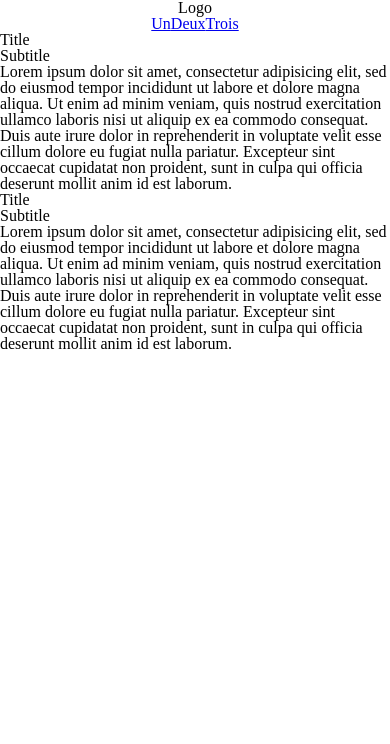
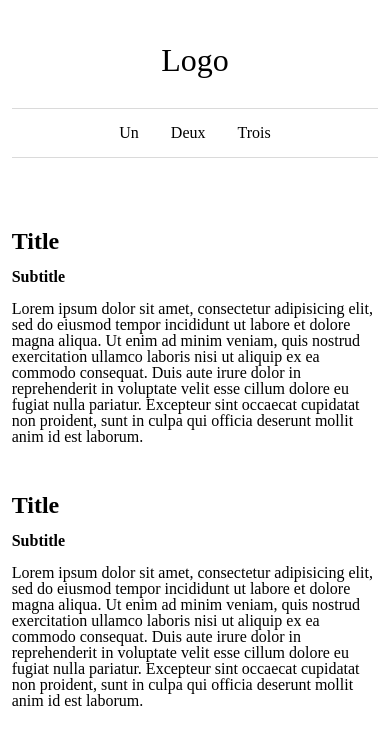
Before and after one commit to Perrine48/challenge_4, a plain HTML site: page mobile_first.html in a window 390 px wide. Drawn offline with Linux system fonts and the light colour scheme.

Commit message:
CSS mobil first end. begin media query

```diff
--- a/css/mobile_first.css
+++ b/css/mobile_first.css
@@ -2,18 +2,61 @@
 header, main, aside {
     display: flex;
     flex-direction: column;
+    background-color: white;
+    padding: 3%;
+    box-sizing: border-box;
 }
 
 /*Header----------------------------------------------------------------*/
 header, nav {
     align-items: center;
+    display: inline-block;
+    width: 100%;
 }
+
+h1{
+    font-size: 2em;
+    color: black;
+    margin: 1em auto;
+    text-align: center;
+}
+
 /*Nav-------------------------------------------------------------------*/
 nav ul {
     display: flex;
     flex-direction: row;
+    justify-content: space-around;
+    padding: 1em  25% ;
+    border-top: solid 1px #DADADA;
+    border-bottom: solid 1px #DADADA;
+
+
 }
+
+
+nav ul a{
+    text-decoration: none;
+    color: black;
+}
+
 /*Main------------------------------------------------------------------*/
+h2,h3{
+
+    color: black;
+    font-weight: bold;
+
+}
+
+h2{
+    font-size: 1.5em;
+    margin-top: 2em;
+}
+
+h3{
+margin: 1em 0;
+
+}
+
 
 /*Aside-----------------------------------------------------------------*/
 
```
